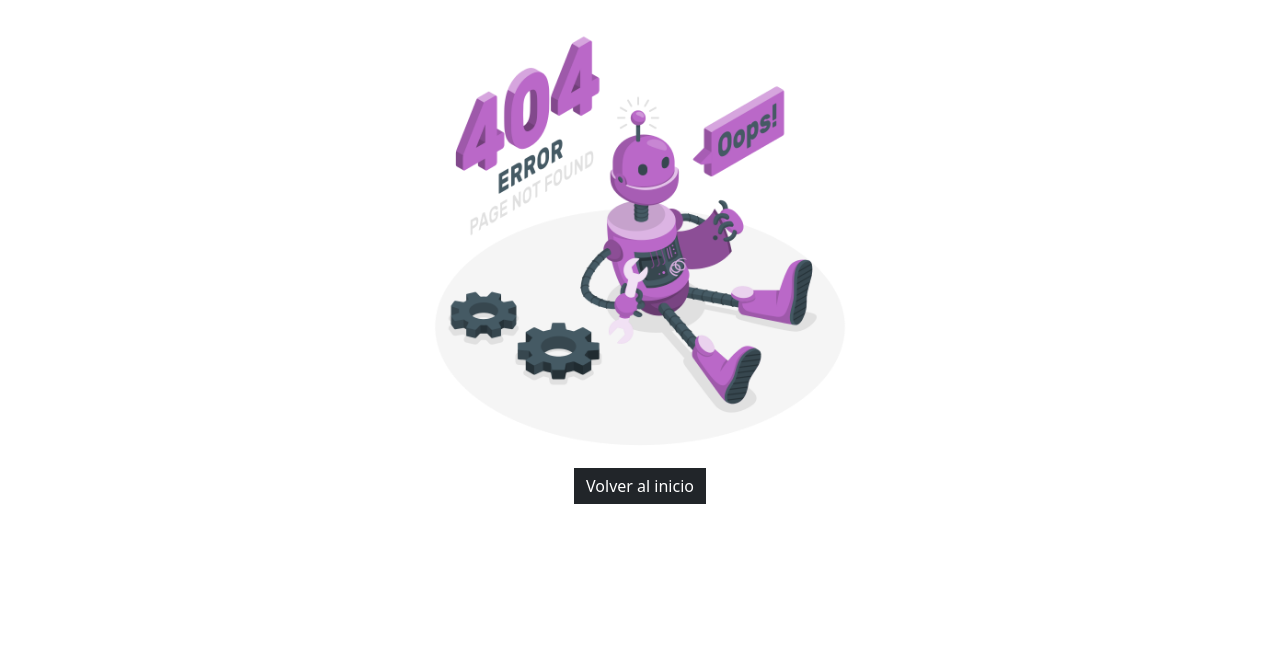
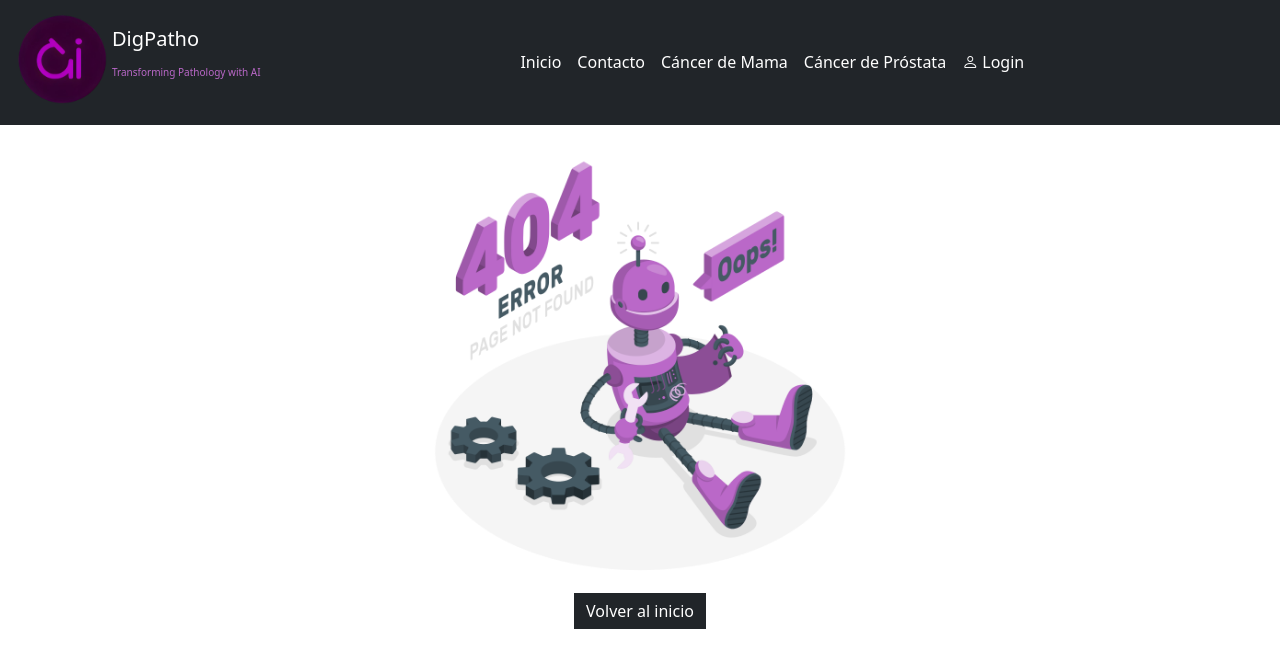
Before and after one commit to PRADON1CO/digPatho-Front, a React (Vite) app: page / in a window 1280 px wide. Shown: the top 668 px of the page. Built offline with nearby package versions, Linux system fonts and the light colour scheme.

Commit message:
agregue el maquetado necesario para el menu

```diff
--- a/src/App.jsx
+++ b/src/App.jsx
@@ -1,12 +1,15 @@
 import './App.css'
 import "bootstrap/dist/css/bootstrap.min.css";
 import Error404 from './components/pages/Error404'
+import Menu from './components/common/Menu';
+import "bootstrap-icons/font/bootstrap-icons.css";
 
 function App() {
 
 
   return (
     <>
+      <Menu></Menu>
       <Error404></Error404>
     </>
   )
--- a/src/components/common/Menu.jsx
+++ b/src/components/common/Menu.jsx
@@ -1,11 +1,41 @@
-import React from 'react';
+import React from "react";
+import { Container, Nav, Navbar } from "react-bootstrap";
+import logo from "../../assets/logo.png";
+import "../../style/menu.css"
 
 const Menu = () => {
-    return (
-        <div>
-
-        </div>
-    );
+  return (
+    <Navbar expand="lg" bg="dark" variant="dark">
+      <Container fluid>
+        <Navbar.Brand href="#">
+          <div className="d-flex align-items-center">
+            <img src={logo} alt="Logo" className="imgLogo" width="100px" />
+            <p>DigPatho<br /><span className="colorText tamanioTextLogo">Transforming Pathology with AI</span></p>
+          </div>
+        </Navbar.Brand>
+        <Navbar.Toggle aria-controls="navbarNav" />
+        <Navbar.Collapse id="navbarNav">
+          <Nav className="mx-auto d-flex justify-content-center w-100">
+            <Nav.Link href="#" className="text-white tamanioOpcionesMenu">
+              Inicio
+            </Nav.Link>
+            <Nav.Link href="#" className="text-white tamanioOpcionesMenu">
+              Contacto
+            </Nav.Link>
+            <Nav.Link href="#" className="text-white tamanioOpcionesMenu">
+              Cáncer de Mama
+            </Nav.Link>
+            <Nav.Link href="#" className="text-white tamanioOpcionesMenu">
+              Cáncer de Próstata
+            </Nav.Link>
+            <Nav.Link href="#" className="text-white tamanioOpcionesMenu">
+              <i className="bi bi-person"></i> Login
+            </Nav.Link>
+          </Nav>
+        </Navbar.Collapse>
+      </Container>
+    </Navbar>
+  );
 };
 
 export default Menu;
--- /dev/null
+++ b/src/style/menu.css
@@ -0,0 +1,7 @@
+.colorText{
+    color: #BA68C8
+}
+
+.tamanioTextLogo{
+    font-size: 10px;
+}
```
Also changed, not shown: src/assets/logo.png (added).
